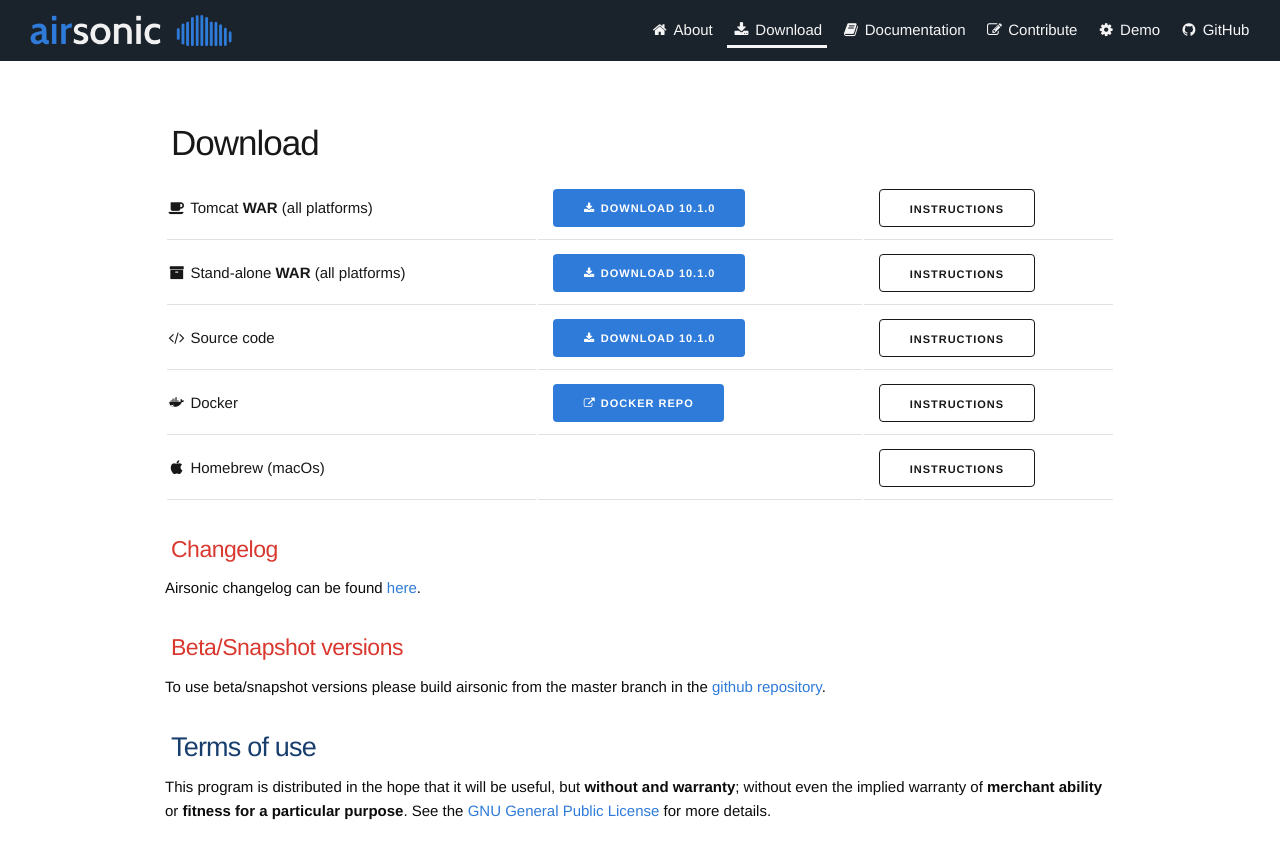
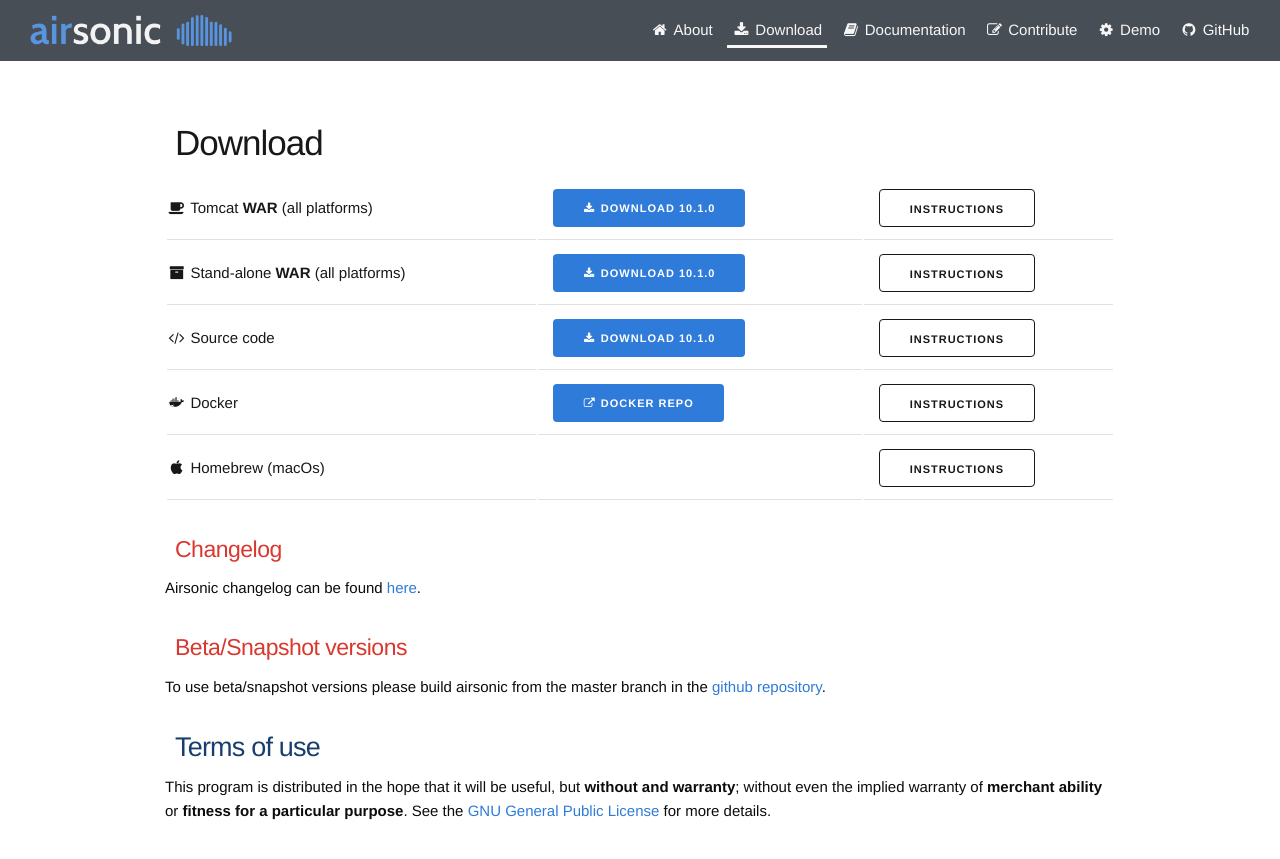
Before and after one commit to airsonic/airsonic.github.io, a Jekyll site: the page built from pages/download.md, in a window 1280 px wide and 900 px high. Shown: the top 859 px of the window. Built offline with Jekyll 4.4.1, drawn with Linux system fonts in a browser that asks for light colours.

Commit message:
Add banner and opacity on header/footer

```diff
--- a/css/styles.scss
+++ b/css/styles.scss
@@ -55,13 +55,8 @@ a {
 h1, h2, h3, h4, h5, h6 {
     margin-top: 3rem;
     margin-bottom: 1rem;
-    padding-left: 4px;
+    padding-left: 1rem;
     font-weight: 300;
-    border-left: 2px transparent solid;
-    &:target {
-      border-left-color: inherit;
-      font-weight: bold;
-    }
 }
 
 h1 { font-size: 3.5rem; line-height: 1.2;  letter-spacing: -.1rem;}
@@ -191,11 +186,6 @@ hr {
   border: 0;
 }
 
-h1 {
-    background-color: #ffa;
-    -webkit-transition: all 1s linear;
-}
-
 /*
 HEADER SECTION
 */
@@ -207,6 +197,7 @@ HEADER SECTION
     height: 6rem;
     margin-bottom: 6rem;
     background-color: #1a222c;
+    opacity: 0.8;
     color: $blue;
     border-bottom: 1px solid transparent;
     z-index: 100;
@@ -344,8 +335,51 @@ HEADER SECTION
 //@media screen and (max-width: 640px) {}
 
 /*
+BANNER SECTION
+*/
+
+#banner-wrap {
+    width: 100%;
+    height: 100%;
+    #banner {
+        position: fixed;
+        top: 0;
+        z-index: -100;
+        width: 100%;
+        min-height: 100%;
+        min-width: 100%;
+        object-fit: cover;
+    }
+    #banner-title {
+        position: sticky;
+        opacity: 0.6;
+        margin-top: 40vh;
+        top: 6rem;
+        width: 100%;
+        p {
+          opacity: 1;
+          text-align: center;
+          background-color: white;
+          font-size: 2em;
+          box-shadow: 0 40px 40px -40px $dark;
+          span {
+            font-size: 2em;
+            font-weight: bold;
+          }
+        }
+    }
+}
+
+/*
 CONTAINER SECTION
 */
+
+.container-background {
+    margin-top: 94vh;
+    width: 100%;
+    background: white;
+    padding: 1em 0;
+}
 
 .container {
     position: relative;
@@ -353,6 +387,7 @@ CONTAINER SECTION
     max-width: 960px;
     min-height: 82.5vh;
     margin: 0 auto;
+    margin-bottom: 4rem;
     padding: 0 10px;
     box-sizing: border-box;
     ul, ol {
@@ -615,12 +650,12 @@ FOOTER SECTION
 
 #footer {
     width: 100%;
-    margin-top: 4rem;
     padding: 2rem 0;
     text-align: center;
     align-content: center;
     border-top: 1px solid $light-grey;
     background: #f1f1f1;
+    opacity: 0.8;
     p {
         margin: 0.5rem;
     }
```
Also changed, not shown: _layouts/main-page.html (added, +28 -0 lines), pages/index.md (+1 -1 lines).
